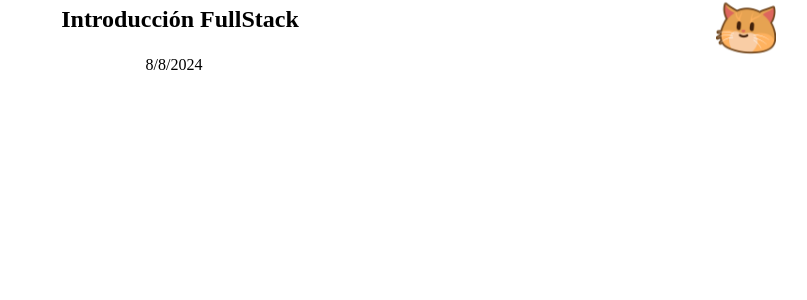
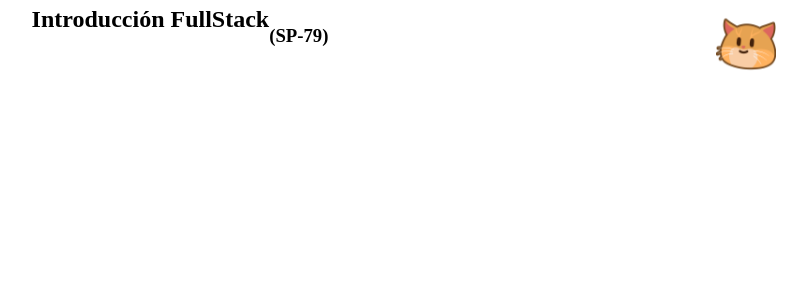
Before and after one commit to AngelCS94/Administraci-n-de-fincas-zabaleta, a React (Vite) app: page / in a window 1280 px wide. Shown: the top 300 px of the page, without its empty margins (466-1273 px from the left). Built offline with nearby package versions, Linux system fonts and the light colour scheme; no server answers; the HTML template or start-up script is replaced by a standard one.

Commit message:
Actualizacion del navbar con el nombre del grupo

```diff
--- a/src/components/Navbar.jsx
+++ b/src/components/Navbar.jsx
@@ -5,6 +5,7 @@ const Navbar = () => {
     <nav className="navbar">
       <div className="navbar-content">
         <h1 className="navbar-title">Introducción FullStack</h1>
+        <h3>(SP-79)</h3>
       </div>
       <a
         href="https://github.com/EduardoHernandezGuzman"
```
